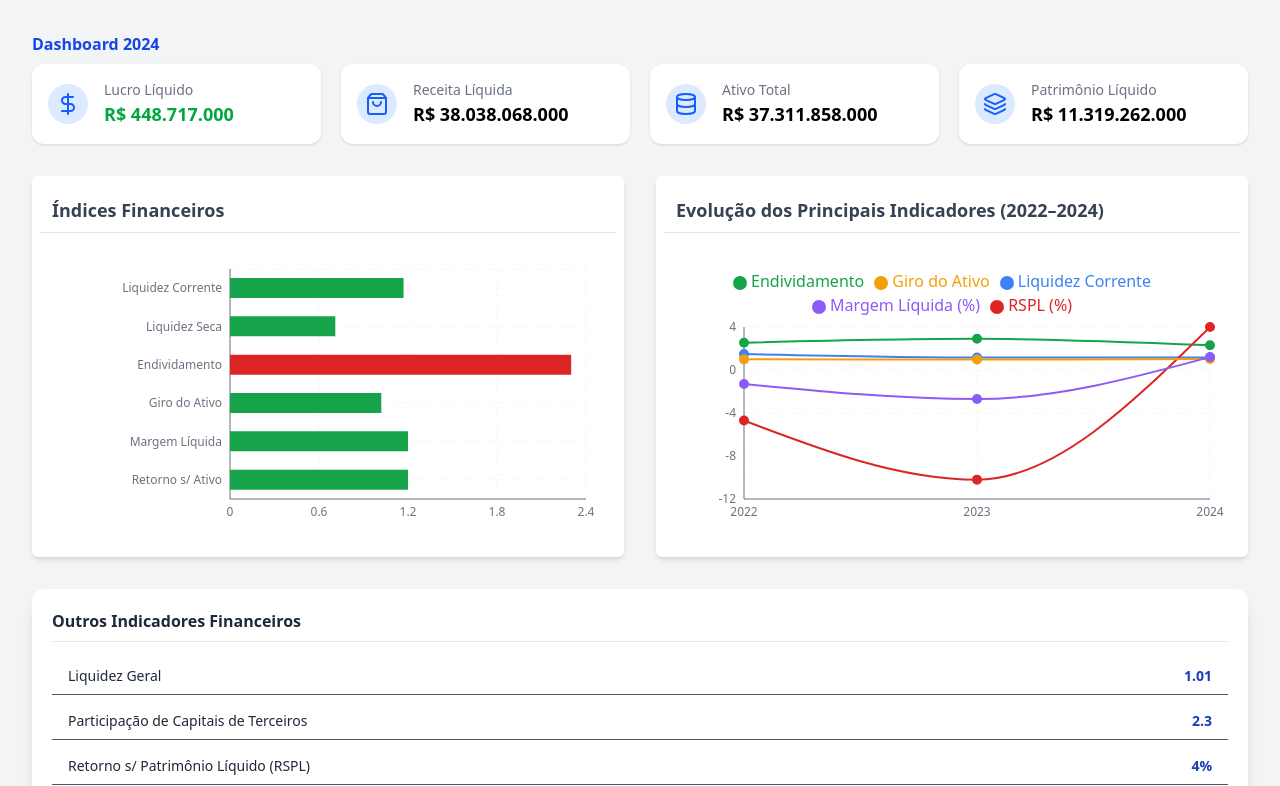
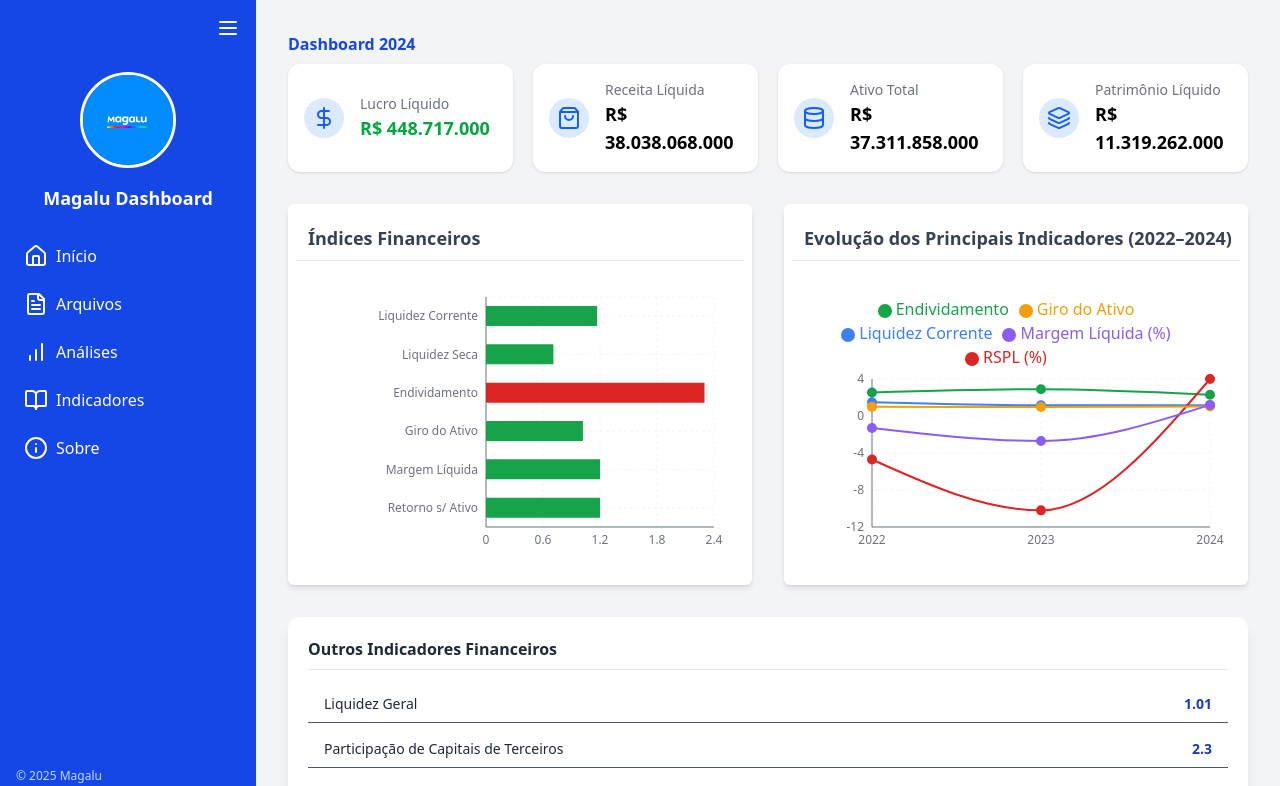
Before and after one commit to RicardoMorato/dashboard-contabil-magalu, a Next.js app: page /dashboard/2024 in a window 1280 px wide. Shown: the top 786 px of the page. Built offline with nearby package versions, Linux system fonts and the light colour scheme.

Commit message:
feat: ajustar layout.tsx para usar SidebarProvider e aplicar margem dinâmica

```diff
--- a/src/app/layout.tsx
+++ b/src/app/layout.tsx
@@ -1,17 +1,34 @@
+"use client";
+
 import "./globals.css";
 import Header from "@/components/Header";
+import { SidebarProvider, useSidebar } from "@/context/SidebarContext";
 
 export default function RootLayout({
   children,
-}: Readonly<{
-  children: React.ReactNode;
-}>) {
+}: Readonly<{ children: React.ReactNode }>) {
   return (
     <html lang="pt-br">
-      <body className="flex min-h-screen">
-        <Header />
-        <main className="flex-1">{children}</main>
+      <body className="min-h-screen bg-gray-100">
+        <SidebarProvider>
+          <Header />
+          <Content>{children}</Content>
+        </SidebarProvider>
       </body>
     </html>
   );
 }
+
+function Content({ children }: { children: React.ReactNode }) {
+  const { isCollapsed } = useSidebar();
+
+  return (
+    <main
+      className={`transition-all duration-300 ${
+        isCollapsed ? "ml-20 flex justify-center" : "ml-64"
+      }`}
+    >
+      <div className="w-full max-w-6xl mx-auto">{children}</div>
+    </main>
+  );
+}
```
